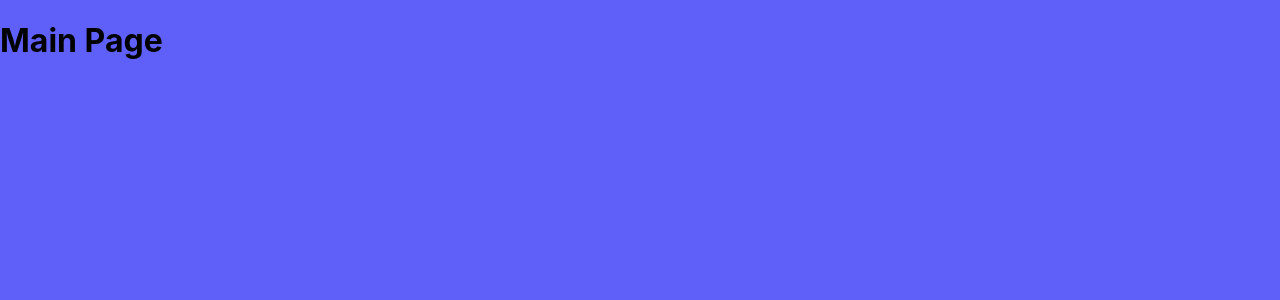
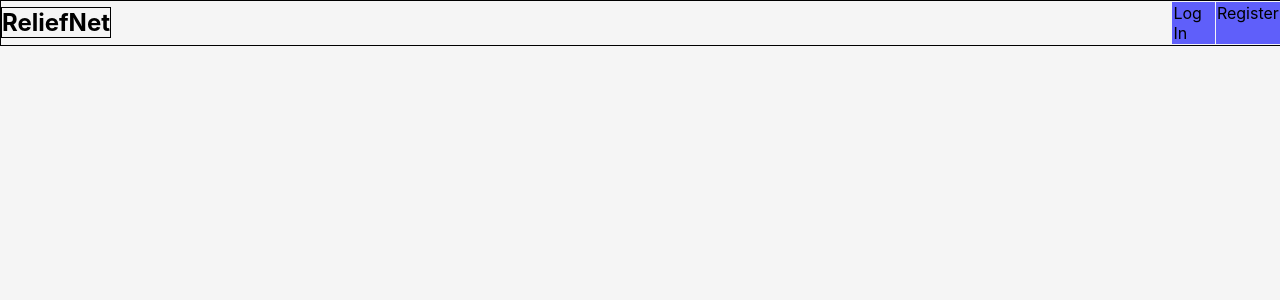
Before and after one commit to Labhk/ReliefNet, a React (Create React App) app: page / in a window 1280 px wide. Shown: the top 300 px of the page. Built offline with nearby package versions, Linux system fonts and the light colour scheme.

Commit message:
front page

```diff
--- a/src/components/MainPage.js
+++ b/src/components/MainPage.js
@@ -1,10 +1,15 @@
 import React from 'react';
 import './style.css';
+import Navbar from '../components/Navbar';
+
 
 function MainPage() {
   return (
     <>
-        <h1>Main Page</h1>
+      <Navbar/>
+      <div class = " ">
+
+      </div>
     </>
   )
 }
--- /dev/null
+++ b/src/components/Navbar.css
@@ -0,0 +1,29 @@
+.nav{
+    display:flex;
+    width: 100%;
+    justify-content: space-between;
+    align-items: center;
+    border: 1px solid black;
+
+}
+.comNam{
+
+    margin-top: 0.5%;
+    margin-bottom: 0.5%;
+    border: 1px solid black;
+}
+.login{
+    display: flex;
+    justify-content: flex-end;
+    margin-right: 1%;
+    text-decoration: none;
+    transition: 0.5s ease;
+    padding: 1%;
+
+    background-color: rgb(95, 95, 250);
+}
+.log_reg{
+    display: flex;
+    justify-content: flex-end;
+
+}
--- /dev/null
+++ b/src/components/Navbar.js
@@ -0,0 +1,21 @@
+import React from 'react'
+import "./Navbar.css"
+import { Link } from 'react-router-dom'
+
+const Navbar = () => {
+  return (
+    <nav class ="nav">
+        <h1 class = "comNam">ReliefNet</h1>
+        <div className="log_reg">
+            <div className="login">
+                Log In
+            </div>
+            <div className="login">
+                Register
+            </div>
+        </div>
+    </nav>
+  )
+}
+
+export default Navbar
--- a/src/components/style.css
+++ b/src/components/style.css
@@ -1,3 +1,3 @@
 *{
-    background-color: rgb(95, 95, 250);
+    background-color: whitesmoke;
 }
```
